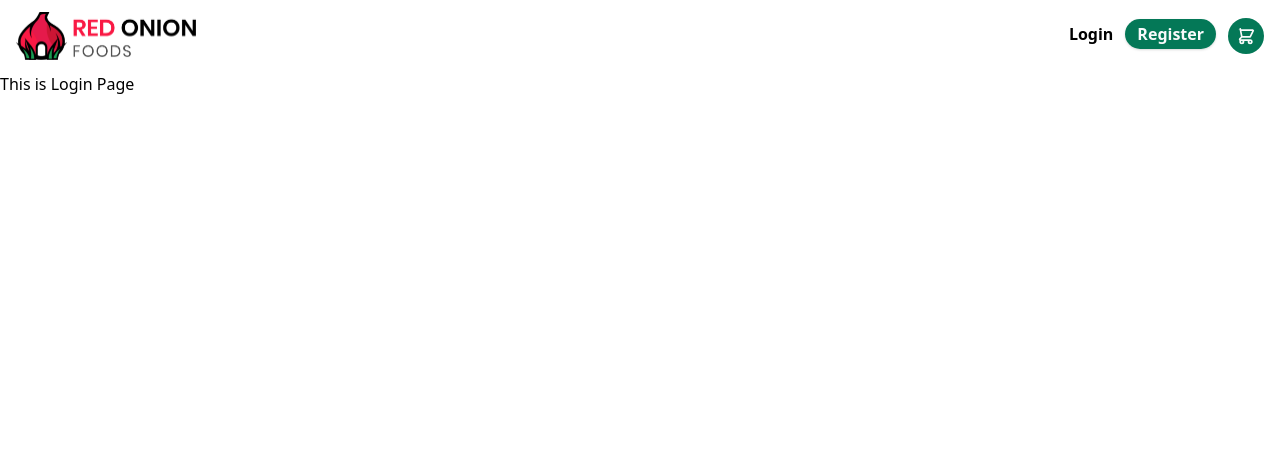
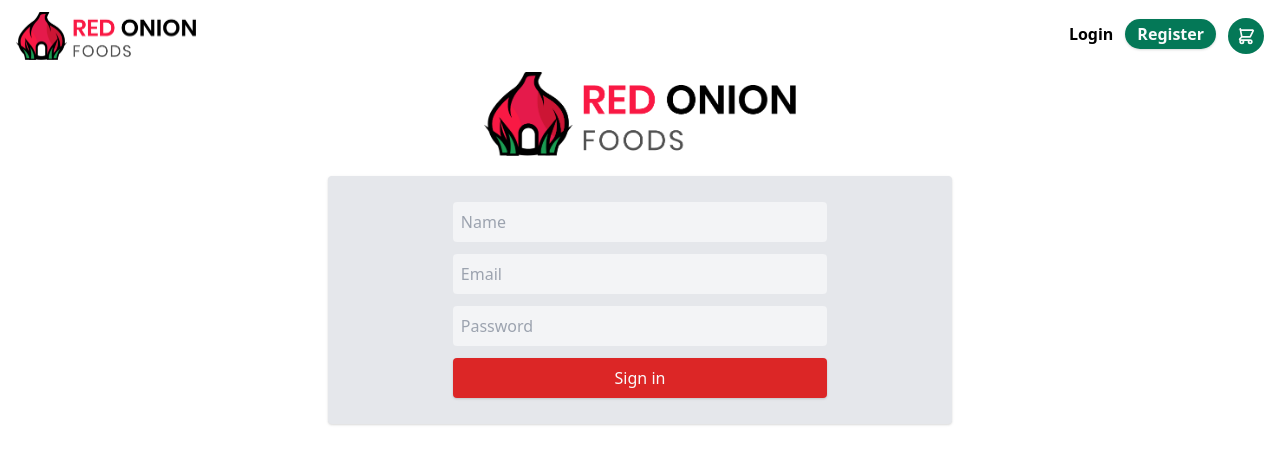
Before and after one commit to Mostakimul/red-onions, a Vue app: page /login in a window 1280 px wide. Shown: the top 464 px of the page. Built offline with nearby package versions, Linux system fonts and the light colour scheme; the HTML template or start-up script is replaced by a standard one.

Commit message:
login form added

```diff
--- a/src/views/Login.vue
+++ b/src/views/Login.vue
@@ -1,6 +1,34 @@
 <template>
-  <div>
-    <h2>This is Login Page</h2>
+  <div class="container">
+    <div>
+      <img src="../assets/logo2.png" alt="logo" class="w-1/4 mx-auto" />
+    </div>
+    <div class="my-5">
+      <form class="w-2/4 bg-gray-200 py-5 rounded shadow text-center mx-auto">
+        <input
+          id="name"
+          type="text"
+          placeholder="Name"
+          class="bg-gray-100 py-2 px-2 my-1.5 w-3/5 rounded"
+        />
+        <input
+          id="email"
+          type="email"
+          placeholder="Email"
+          class="bg-gray-100 py-2 px-2 my-1.5 w-3/5 rounded"
+        />
+        <input
+          id="password"
+          type="password"
+          placeholder="Password"
+          class="bg-gray-100 py-2 px-2 my-1.5 w-3/5 rounded"
+        />
+
+        <button
+          class="bg-red-600 hover:bg-red-700 text-gray-50 block w-3/5 text-center mx-auto py-2 my-1.5 rounded shadow"
+        >Sign in</button>
+      </form>
+    </div>
   </div>
 </template>
 
```
